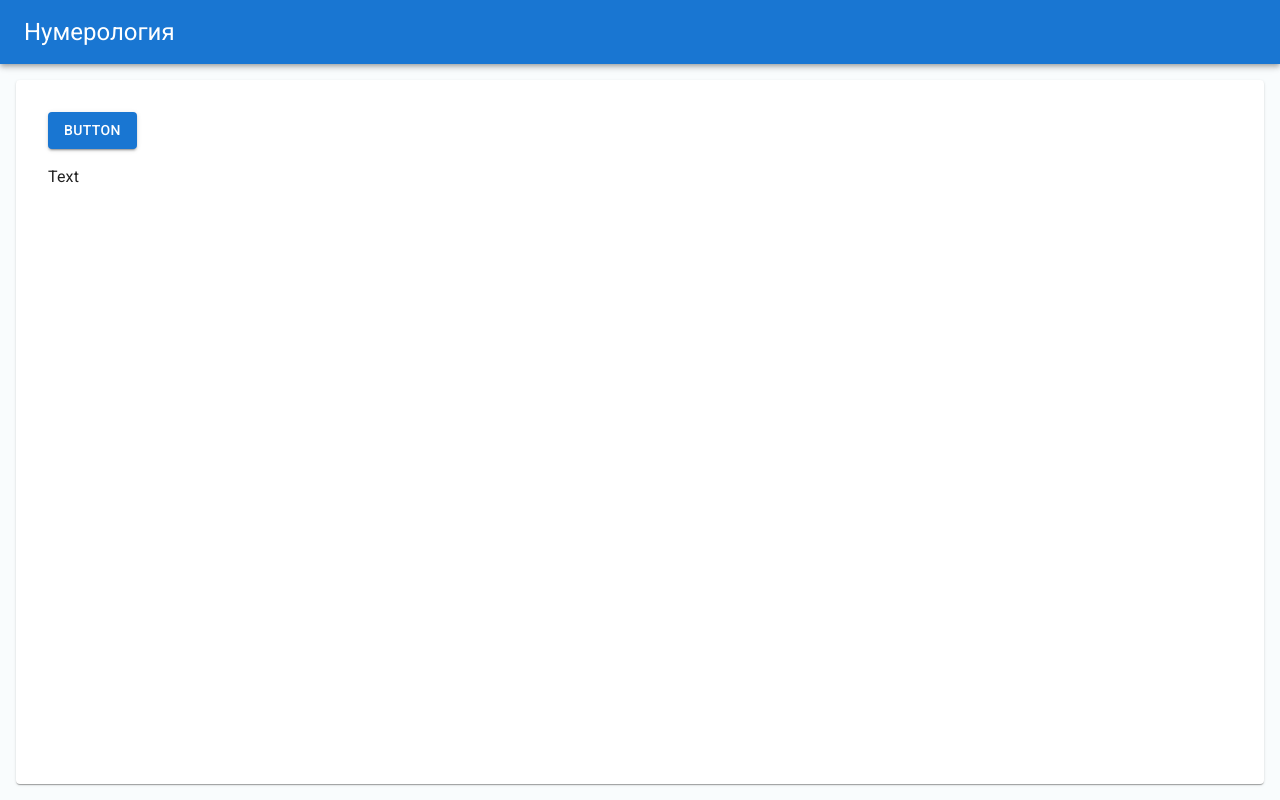
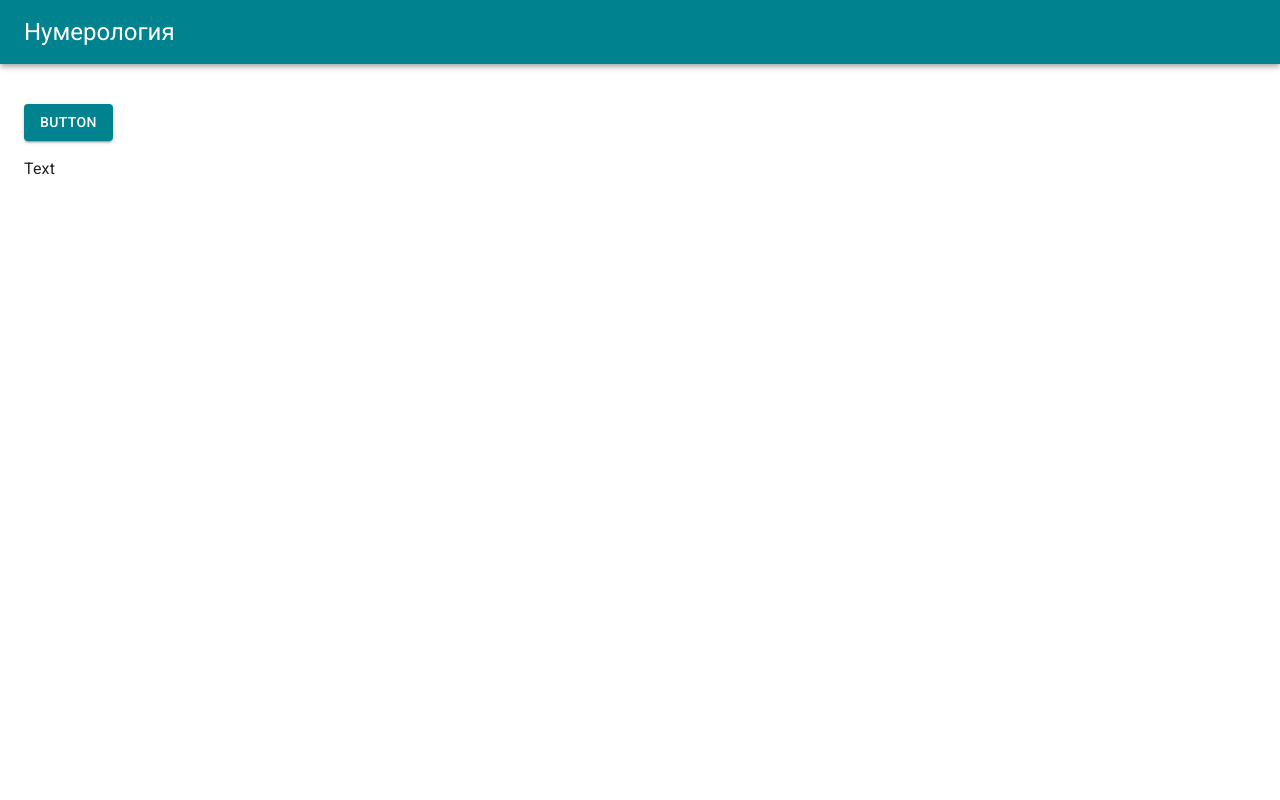
Before and after one commit to vladislav-vaganov/numerology, a React app: page / in a window 1280 px wide. Built offline with nearby package versions, Linux system fonts and the light colour scheme.

Commit message:
added theme, babel-plugin-direct-import, removed extra styles

```diff
--- a/package.json
+++ b/package.json
@@ -28,6 +28,7 @@
     "@types/react-dom": "^17.0.11",
     "@typescript-eslint/eslint-plugin": "^5.4.0",
     "@typescript-eslint/parser": "^5.4.0",
+    "babel-plugin-direct-import": "^1.0.0",
     "css-loader": "^6.5.1",
     "eslint": "^8.3.0",
     "eslint-config-prettier": "^8.3.0",
--- a/src/App.tsx
+++ b/src/App.tsx
@@ -5,11 +5,7 @@ import {Calculator} from './Calculator';
 export const App = (): React.ReactElement => (
   <Box
     sx={{
-      display: 'flex',
-      flexDirection: 'column',
-      minHeight: '100vh',
       width: '100%',
-      backgroundColor: '#f9fcfd',
     }}
   >
     <AppBar position="static">
@@ -20,14 +16,6 @@ export const App = (): React.ReactElement => (
       </Toolbar>
     </AppBar>
 
-    <Box
-      sx={{
-        height: '1px',
-        flexGrow: 1,
-        p: 2,
-      }}
-    >
-      <Calculator />
-    </Box>
+    <Calculator />
   </Box>
 );
--- a/src/Calculator.tsx
+++ b/src/Calculator.tsx
@@ -1,31 +1,16 @@
 import React from 'react';
-import {Box, Button, Paper, Typography} from '@mui/material';
+import {Box, Button, Typography} from '@mui/material';
 
 export const Calculator = (): React.ReactElement => (
-  <Box sx={{display: 'flex', flexDirection: 'row', height: '100%'}}>
-    {/* <Box sx={{height: '100%', width: '20%', overflow: 'auto'}}>
-      <Typography variant="h6">Люди</Typography>
-
-      <List component="nav">
-        <ListItem button>
-          <ListItemText primary="Иванов Петр" />
-        </ListItem>
-        <ListItem button>
-          <ListItemText primary="Петров Иван" />
-        </ListItem>
-      </List>
-    </Box> */}
-
-    <Paper sx={{p: 2, flexGrow: 1, height: '100%', overflow: 'auto'}}>
-      <Box sx={{m: 2}}>
+  <Box sx={{width: '100%', p: {xs: 2, sm: 3}}}>
+    <Box sx={{my: 2}}>
       <Button color="primary" variant="contained" onClick={() => alert('click')}>
         Button
       </Button>
     </Box>
 
-      <Box sx={{m: 2}}>
+    <Box sx={{my: 2}}>
       <Typography display="inline">Text</Typography>
     </Box>
-    </Paper>
   </Box>
 );
--- a/src/index.tsx
+++ b/src/index.tsx
@@ -1,13 +1,25 @@
 import React from 'react';
 import ReactDOM from 'react-dom';
-import {CssBaseline} from '@mui/material';
+import {createTheme, CssBaseline, ThemeProvider} from '@mui/material';
 import {App} from './App';
 
+const theme = createTheme({
+  palette: {
+    primary: {
+      main: '#00838f',
+    },
+    secondary: {
+      main: '#f50057',
+    },
+  },
+});
+
 const appContainer = document.getElementById('appContainer');
+
 ReactDOM.render(
-  <>
+  <ThemeProvider theme={theme}>
     <CssBaseline />
     <App />
-  </>,
+  </ThemeProvider>,
   appContainer,
 );
```
Also changed, not shown: .babelrc.js (added), 1 other file (tests, documents, lock files or other folders). Lines whose indentation alone changed are shown as unchanged.
